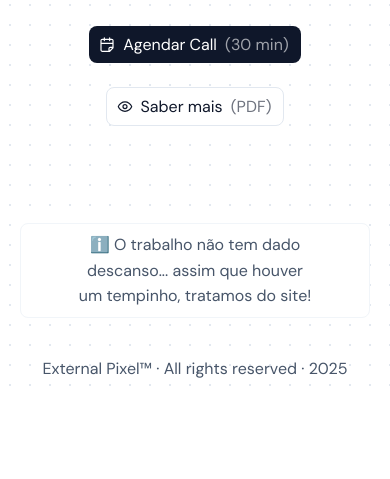
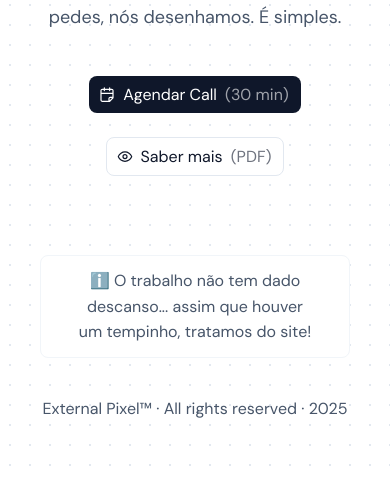
Before and after one commit to iamhugofelix/externalpixel, a plain HTML site: page index.html in a window 390 px wide. Shown: the part 445-924 px from the top of the page. Before the commit the page ends 844 px from the top, so only its background shows below. Drawn offline with Linux system fonts and the light colour scheme.

Commit message:
Added font smoothing and fixed some padding issueson mobile

```diff
--- a/styles.css
+++ b/styles.css
@@ -5,18 +5,17 @@
 
 html, body {
     height: 100%;
-    font-family: "DM Sans", sans-serif;
-}
-
-body {
     background-color: white;
     background-image: radial-gradient(#E2E8F0 1px, transparent 1px);
     background-size: 20px 20px;
-  }
+    font-family: "DM Sans", sans-serif;
+    -webkit-font-smoothing: antialiased;
+    -moz-osx-font-smoothing: grayscale;
+    text-rendering: optimizeLegibility;
+}
 
 
 /* Typography */
-
 h1, h2, h3 {
     font-family: "Instrument Serif", serif;
     font-weight: 400;
@@ -97,6 +96,7 @@ p {
     justify-content: space-between;
     align-items: center;
     height: 100vh;
+    padding: 40px 20px;
 }
 
 .hero {
@@ -140,7 +140,7 @@ p {
 
 .info-box p{
     display: inline-block;
-    padding: 8px 12px 8px 12px;
+    padding: 12px;
     border: 1px solid #F1F5F9;
     border-radius: 8px;
     background-color: #fff;
```
